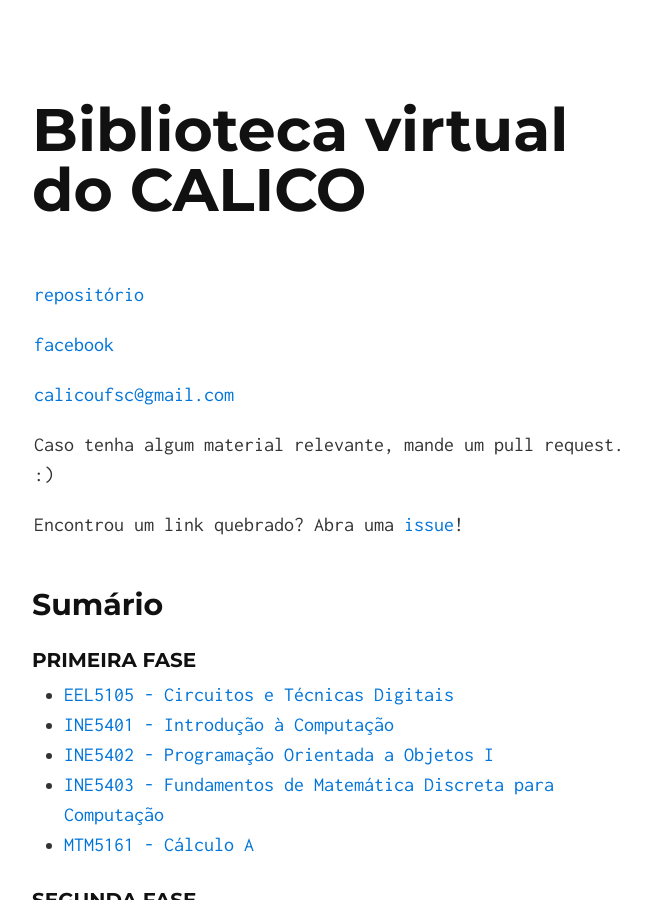
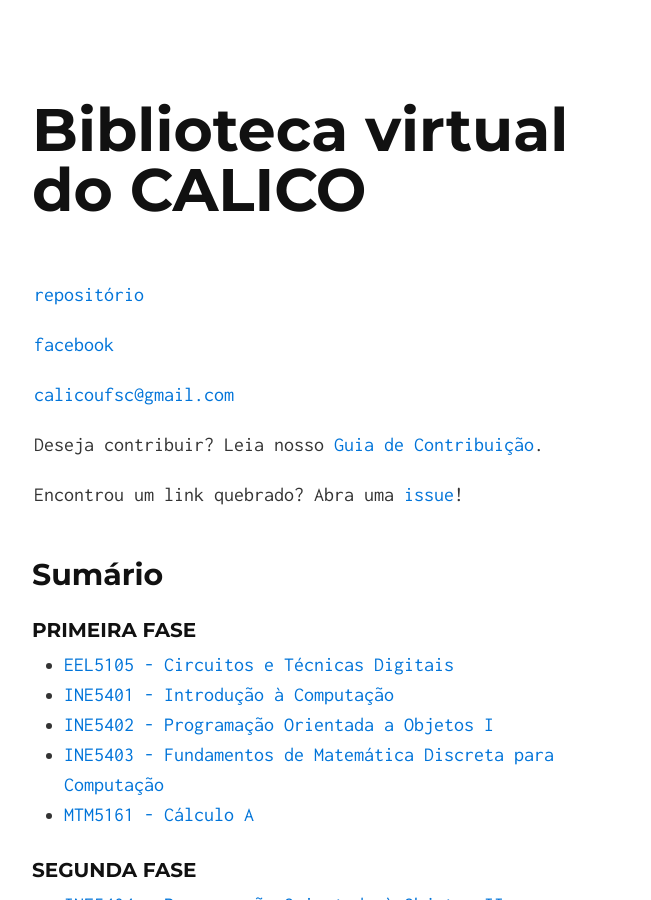
Before and after one commit to CalicoUFSC/biblioteca, a Jekyll site: the page built from index.md, in a window 1280 px wide and 900 px high. Shown: the whole window, without its empty margins (306-957 px from the left). Built offline with Jekyll 4.4.1, drawn with Linux system fonts in a browser that asks for light colours.

Commit message:
Update index.md

```diff
--- a/index.md
+++ b/index.md
@@ -9,7 +9,7 @@
 
 [calicoufsc@gmail.com](mailto:calicoufsc@gmail.com)
 
-Caso tenha algum material relevante, mande um pull request. :)
+Deseja contribuir? Leia nosso [Guia de Contribuição](https://github.com/CalicoUFSC/biblioteca/blob/master/CONTRIBUTING.md).
 
 Encontrou um link quebrado? Abra uma [issue](https://github.com/CalicoUFSC/Biblioteca/issues)!
 
```
